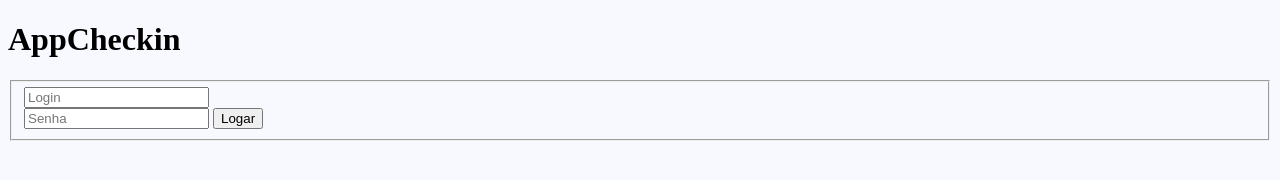
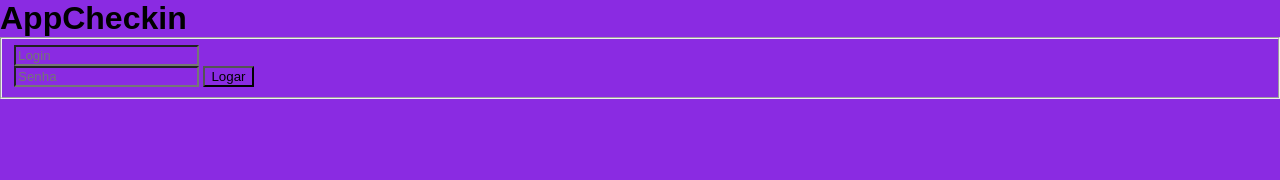
Before and after one commit to Dudamuller/appcheckin, a plain HTML site: page index.html in a window 1280 px wide. Drawn offline with Linux system fonts and the light colour scheme.

Commit message:
Update css.css

```diff
--- a/css.css
+++ b/css.css
@@ -2,3 +2,9 @@ body{
     background-color: ghostwhite;
     color: black;
 }
+*{
+    margin: 0;
+    font-family: Arial, Helvetica, sans-serif;
+    background-color: blueviolet;
+    overflow: hidden;
+}
```
